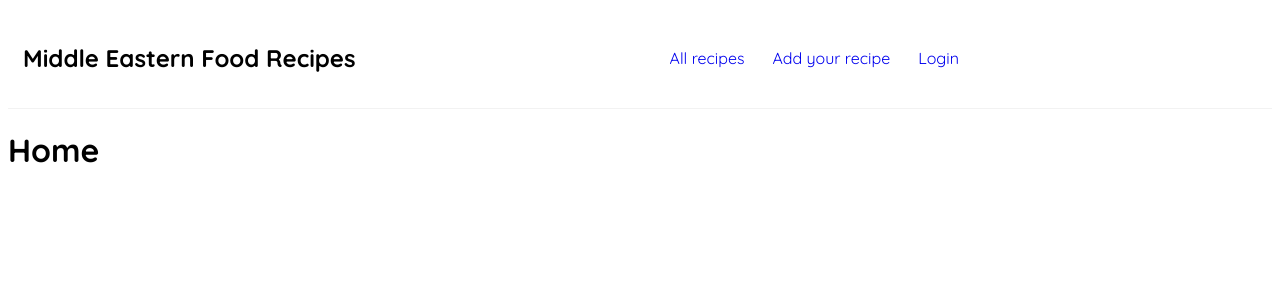
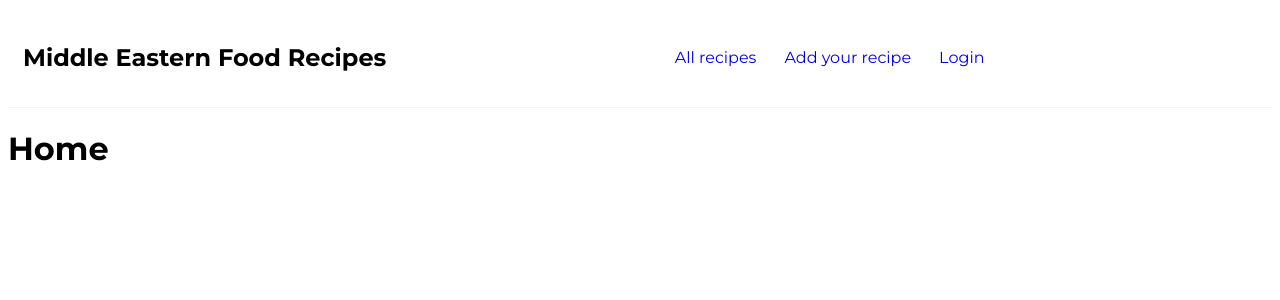
Before and after one commit to Vessela-N/My-new-blog, a React (Create React App) app in the folder frontend/: page / in a window 1280 px wide. Shown: the top 300 px of the page. Built offline with nearby package versions, Linux system fonts and the light colour scheme.

Commit message:
Change the font

```diff
--- a/frontend/src/index.css
+++ b/frontend/src/index.css
@@ -1,5 +1,5 @@
-@import url('https://fonts.googleapis.com/css2?family=Quicksand:wght@300;400;500;600;700&display=swap');
+@import url('https://fonts.googleapis.com/css2?family=Montserrat:ital,wght@0,300;0,400;0,500;0,600;0,700;1,300;1,400;1,500&display=swap');
 
 * {
-    font-family: 'Quicksand';
+    font-family: 'Montserrat';
 }
```
